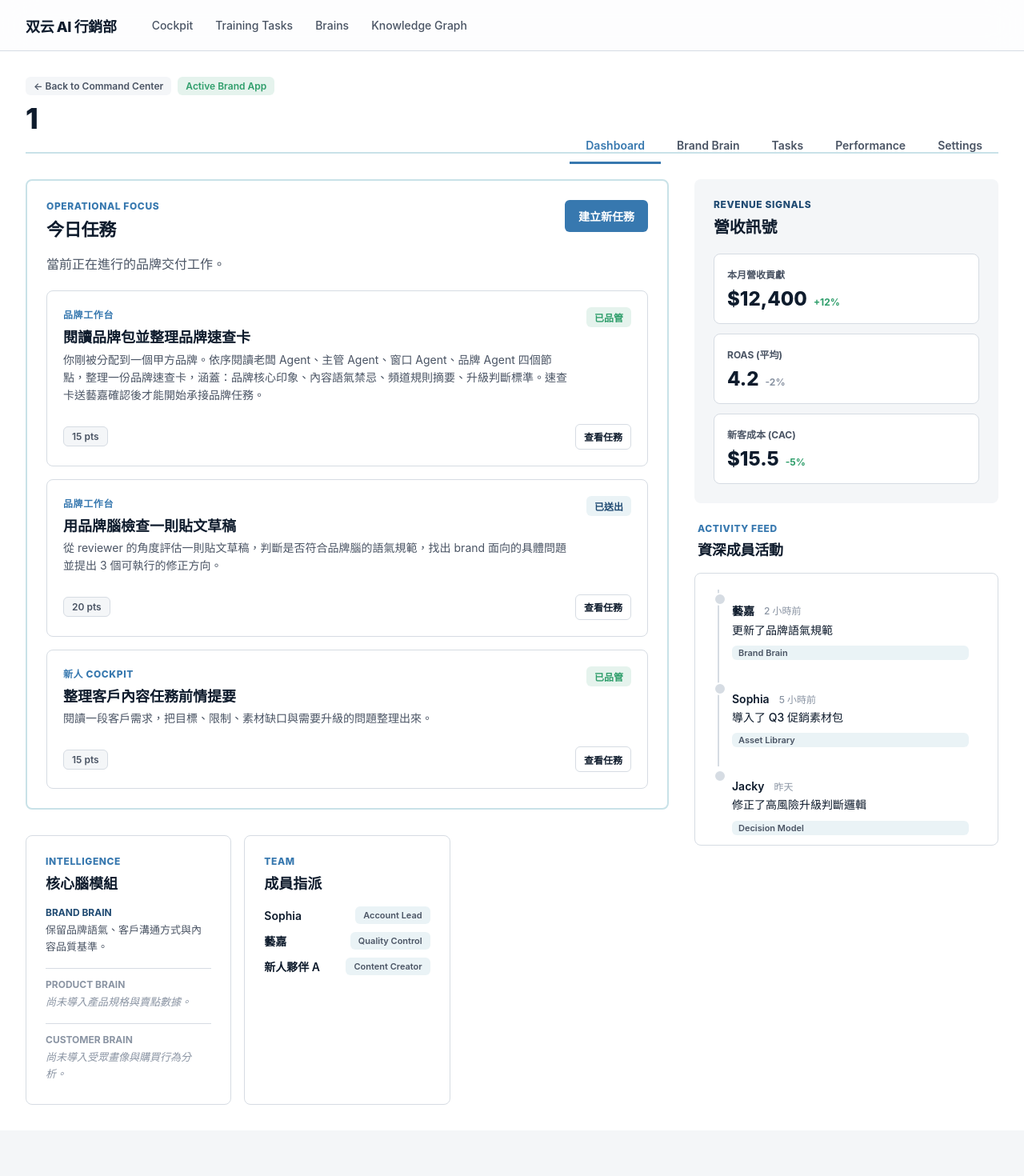
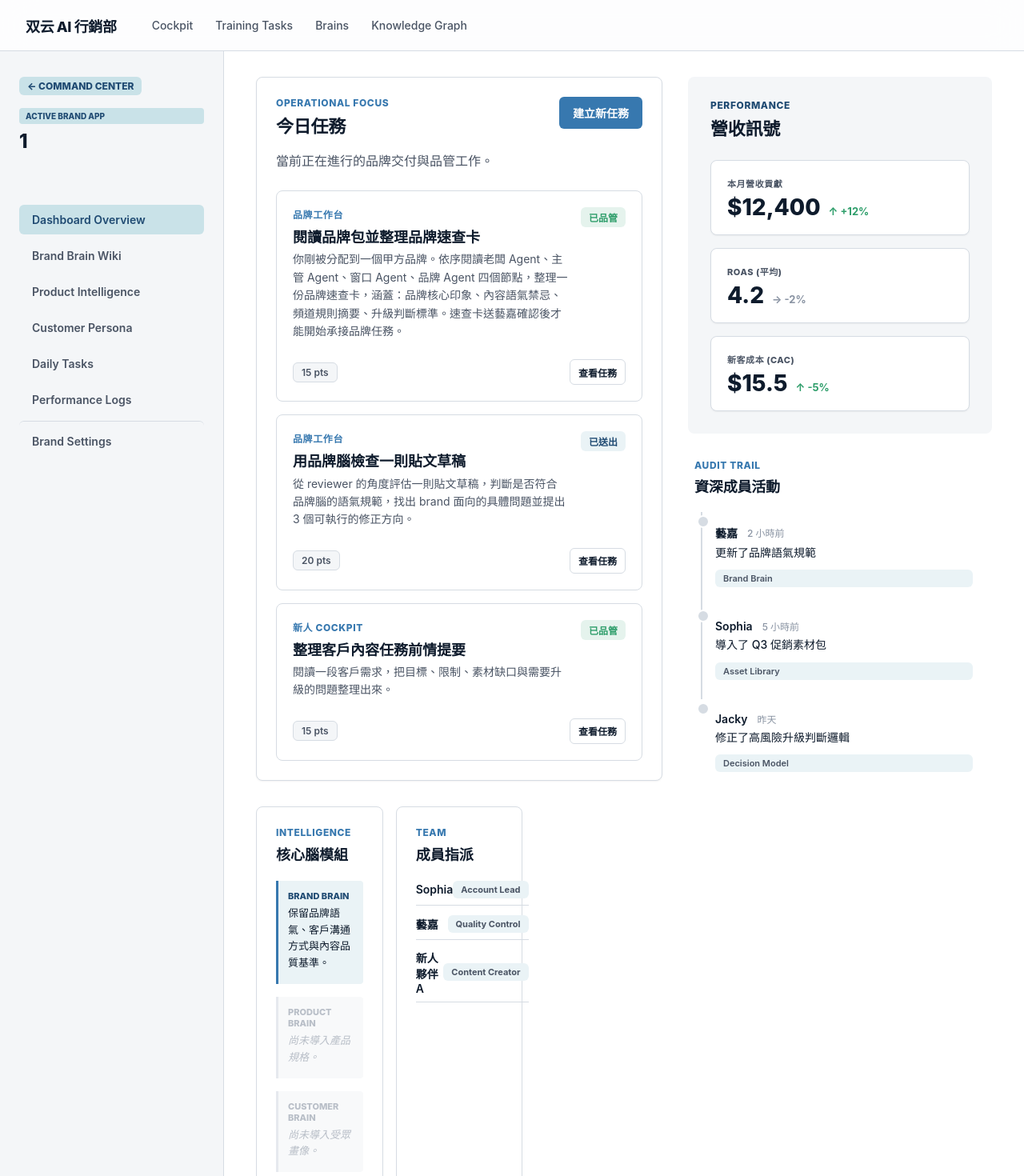
Before and after one commit to gjj22622/2clouds-agents, a Next.js app: page /brands/1 in a window 1280 px wide. Shown: the top 1470 px of the page at 80% size. Before the commit the page ends 1413 px from the top, so only its background shows below. Built offline with nearby package versions, Linux system fonts and the light colour scheme.

Commit message:
Final UI polish for Command Center and Brand App Shell

```diff
--- a/src/app/brands/[id]/page.tsx
+++ b/src/app/brands/[id]/page.tsx
@@ -55,38 +55,40 @@ export default async function BrandDetailPage({
 
   return (
     <div className="brand-app-shell">
-      {/* Brand App Sub-header */}
-      <div className="brand-sub-nav">
-        <div>
-          <div className="meta-row" style={{ gap: "8px", marginBottom: "8px" }}>
-            <Link href="/brands" className="badge" style={{ background: "var(--sy-paper)", cursor: "pointer" }}>← Back to Command Center</Link>
-            <span className="badge reviewed">Active Brand App</span>
-          </div>
-          <h1 style={{ margin: 0, fontSize: "36px" }}>{brandName}</h1>
+      <aside className="brand-app-sidebar">
+        <div style={{ marginBottom: "32px" }}>
+          <Link href="/brands" className="badge" style={{ background: "var(--sy-mist)", color: "var(--primary-strong)", fontWeight: 800, cursor: "pointer", display: "inline-block", marginBottom: "16px" }}>
+            ← COMMAND CENTER
+          </Link>
+          <div className="brand-badge" style={{ marginBottom: "8px" }}>Active Brand App</div>
+          <h1 style={{ margin: 0, fontSize: "24px", lineHeight: 1.2 }}>{brandName}</h1>
         </div>
 
-        <nav>
-          <span className="active">Dashboard</span>
-          <span>Brand Brain</span>
-          <span>Tasks</span>
-          <span>Performance</span>
-          <span>Settings</span>
+        <nav className="brand-sub-nav">
+          <span className="active">Dashboard Overview</span>
+          <span>Brand Brain Wiki</span>
+          <span>Product Intelligence</span>
+          <span>Customer Persona</span>
+          <span>Daily Tasks</span>
+          <span>Performance Logs</span>
+          <span style={{ marginTop: "auto", borderTop: "1px solid var(--line)", paddingTop: "16px" }}>Brand Settings</span>
         </nav>
-      </div>
+      </aside>
 
+      <main className="brand-app-main">
         <div className="page-grid">
           <div className="stack" style={{ gap: "32px" }}>
             {/* Main Content Area */}
-          <div className="section isolated-section">
+            <div className="section isolated-section" style={{ background: "white" }}>
               <div className="section-header">
                 <div>
                   <div className="eyebrow">Operational Focus</div>
-                <h2>今日任務</h2>
-                <p>當前正在進行的品牌交付工作。</p>
+                  <h2 style={{ fontSize: "22px" }}>今日任務</h2>
+                  <p>當前正在進行的品牌交付與品管工作。</p>
                 </div>
                 <button className="button">建立新任務</button>
               </div>
-            <div className="card-list" style={{ marginTop: "20px" }}>
+              <div className="card-list" style={{ marginTop: "24px" }}>
                 {brandTasks.map((task) => {
                   const assignment = taskAssignments.find(a => a.taskId === task.id) || {
                     id: `temp-${task.id}`,
@@ -109,23 +111,23 @@ export default async function BrandDetailPage({
               <section className="section" style={{ boxShadow: "none", border: "1px solid var(--line)" }}>
                 <div className="eyebrow">Intelligence</div>
                 <h3 style={{ marginTop: "8px" }}>核心腦模組</h3>
-              <div className="stack" style={{ gap: "12px", marginTop: "16px" }}>
-                <div>
-                  <div style={{ fontSize: "12px", fontWeight: 700, color: "var(--sy-deep)" }}>BRAND BRAIN</div>
-                  <p style={{ fontSize: "13px", color: "var(--text-muted)", margin: "4px 0" }}>
+                <div className="stack" style={{ gap: "16px", marginTop: "20px" }}>
+                  <div style={{ padding: "12px", borderLeft: "3px solid var(--sy-blue)", background: "var(--sy-cloud)", borderRadius: "0 4px 4px 0" }}>
+                    <div style={{ fontSize: "11px", fontWeight: 800, color: "var(--sy-deep)", textTransform: "uppercase" }}>BRAND BRAIN</div>
+                    <p style={{ fontSize: "13px", color: "var(--sy-ink)", margin: "4px 0", fontWeight: 500 }}>
                       {brandBrain.summary}
                     </p>
                   </div>
-                <div style={{ borderTop: "1px solid var(--sy-line)", paddingTop: "12px" }}>
-                  <div style={{ fontSize: "12px", fontWeight: 700, color: "var(--sy-gray)" }}>PRODUCT BRAIN</div>
+                  <div style={{ padding: "12px", borderLeft: "3px solid var(--line)", background: "var(--sy-paper)", borderRadius: "0 4px 4px 0", opacity: 0.6 }}>
+                    <div style={{ fontSize: "11px", fontWeight: 800, color: "var(--sy-gray)", textTransform: "uppercase" }}>PRODUCT BRAIN</div>
                     <p style={{ fontSize: "13px", color: "var(--sy-gray)", fontStyle: "italic", margin: "4px 0" }}>
-                    尚未導入產品規格與賣點數據。
+                      尚未導入產品規格。
                     </p>
                   </div>
-                <div style={{ borderTop: "1px solid var(--sy-line)", paddingTop: "12px" }}>
-                  <div style={{ fontSize: "12px", fontWeight: 700, color: "var(--sy-gray)" }}>CUSTOMER BRAIN</div>
+                  <div style={{ padding: "12px", borderLeft: "3px solid var(--line)", background: "var(--sy-paper)", borderRadius: "0 4px 4px 0", opacity: 0.6 }}>
+                    <div style={{ fontSize: "11px", fontWeight: 800, color: "var(--sy-gray)", textTransform: "uppercase" }}>CUSTOMER BRAIN</div>
                     <p style={{ fontSize: "13px", color: "var(--sy-gray)", fontStyle: "italic", margin: "4px 0" }}>
-                    尚未導入受眾畫像與購買行為分析。
+                      尚未導入受眾畫像。
                     </p>
                   </div>
                 </div>
@@ -134,11 +136,11 @@ export default async function BrandDetailPage({
               <section className="section" style={{ boxShadow: "none", border: "1px solid var(--line)" }}>
                 <div className="eyebrow">Team</div>
                 <h3 style={{ marginTop: "8px" }}>成員指派</h3>
-              <div className="stack" style={{ gap: "10px", marginTop: "16px" }}>
+                <div className="stack" style={{ gap: "12px", marginTop: "20px" }}>
                   {assignedMembers.map(m => (
-                  <div key={m.name} style={{ display: "flex", justifyContent: "space-between", alignItems: "center", fontSize: "14px" }}>
+                    <div key={m.name} style={{ display: "flex", justifyContent: "space-between", alignItems: "center", fontSize: "14px", paddingBottom: "8px", borderBottom: "1px solid var(--sy-line)" }}>
                       <span style={{ fontWeight: 600 }}>{m.name}</span>
-                    <span className="badge" style={{ fontSize: "11px" }}>{m.role}</span>
+                      <span className="badge" style={{ fontSize: "11px", fontWeight: 700 }}>{m.role}</span>
                     </div>
                   ))}
                 </div>
@@ -146,18 +148,18 @@ export default async function BrandDetailPage({
             </div>
           </div>
 
-        <aside className="stack" style={{ gap: "24px" }}>
-          <section className="section" style={{ background: "var(--sy-paper)", border: "none", boxShadow: "none" }}>
-            <div className="eyebrow" style={{ color: "var(--sy-deep)" }}>Revenue Signals</div>
-            <h2 style={{ fontSize: "20px", marginTop: "8px" }}>營收訊號</h2>
-            <div className="stack" style={{ gap: "12px", marginTop: "20px" }}>
+          <aside className="stack" style={{ gap: "32px" }}>
+            <section className="section" style={{ background: "var(--sy-paper)", border: "none", boxShadow: "none", padding: "28px" }}>
+              <div className="eyebrow" style={{ color: "var(--sy-deep)" }}>Performance</div>
+              <h2 style={{ fontSize: "22px", marginTop: "8px" }}>營收訊號</h2>
+              <div className="stack" style={{ gap: "16px", marginTop: "24px" }}>
                 {revenueSignals.map((signal) => (
                   <div key={signal.label} className="signal-card">
                     <div className="signal-label">{signal.label}</div>
-                  <div style={{ display: "flex", alignItems: "baseline", gap: "8px", marginTop: "8px" }}>
+                    <div style={{ display: "flex", alignItems: "baseline", gap: "10px", marginTop: "8px" }}>
                       <span className="signal-value">{signal.value}</span>
                       <span className={`signal-trend ${signal.type === "positive" ? "positive" : "neutral"}`}>
-                      {signal.trend}
+                        {signal.type === "positive" ? "↑" : "→"} {signal.trend}
                       </span>
                     </div>
                   </div>
@@ -165,19 +167,19 @@ export default async function BrandDetailPage({
               </div>
             </section>
 
-          <section className="section" style={{ border: "none", boxShadow: "none", padding: 0 }}>
-            <div className="eyebrow" style={{ padding: "0 4px" }}>Activity Feed</div>
-            <h2 style={{ fontSize: "18px", marginTop: "8px", padding: "0 4px" }}>資深成員活動</h2>
-            <div className="trace-list" style={{ marginTop: "16px", background: "var(--surface)", border: "1px solid var(--line)", borderRadius: "var(--radius)", padding: "20px 20px 0 20px" }}>
+            <section className="section" style={{ border: "none", boxShadow: "none", padding: "0 8px" }}>
+              <div className="eyebrow">Audit Trail</div>
+              <h2 style={{ fontSize: "18px", marginTop: "8px" }}>資深成員活動</h2>
+              <div className="trace-list" style={{ marginTop: "20px" }}>
                 {recentActions.map((action, index) => (
-                <div className="trace-row" key={action.id} style={{ paddingBottom: index === recentActions.length - 1 ? "12px" : "24px" }}>
+                  <div className="trace-row" key={action.id} style={{ paddingBottom: index === recentActions.length - 1 ? "0" : "24px" }}>
                     <div className="trace-content">
                       <div className="trace-meta">
                         <span className="trace-label" style={{ fontSize: "14px" }}>{action.user}</span>
                         <time className="trace-time">{action.time}</time>
                       </div>
-                    <p style={{ fontSize: "14px", color: "var(--sy-ink)", marginBottom: 4, fontWeight: 500 }}>{action.action}</p>
-                    <span className="badge" style={{ fontSize: "11px", padding: "2px 8px" }}>{action.target}</span>
+                      <p style={{ fontSize: "14px", color: "var(--sy-ink)", marginBottom: 6, fontWeight: 500 }}>{action.action}</p>
+                      <span className="badge" style={{ fontSize: "11px" }}>{action.target}</span>
                     </div>
                   </div>
                 ))}
@@ -185,6 +187,7 @@ export default async function BrandDetailPage({
             </section>
           </aside>
         </div>
+      </main>
     </div>
   );
 }
--- a/src/app/globals.css
+++ b/src/app/globals.css
@@ -414,80 +414,113 @@ p:last-child {
   background: var(--surface);
   margin: -32px;
   min-height: calc(100vh - 64px);
-  padding: 32px;
+  padding: 0;
+  display: flex;
+}
+
+.brand-app-sidebar {
+  width: 280px;
+  background: var(--sy-paper);
+  border-right: 1px solid var(--line);
+  display: flex;
+  flex-direction: column;
+  flex-shrink: 0;
+  padding: 32px 24px;
+}
+
+.brand-app-main {
+  flex: 1;
+  padding: 32px 40px;
+  overflow-y: auto;
 }
 
 .command-center-header {
   background: var(--sy-deep);
   border: none;
   color: white;
+  padding: 40px 32px;
+  border-radius: var(--radius);
+  margin-bottom: 32px;
 }
 
 .command-center-header .eyebrow {
   color: var(--sy-teal);
+  font-weight: 800;
+  letter-spacing: 0.1em;
 }
 
 .command-center-header h1 {
   color: white;
   margin-bottom: 8px;
+  font-size: 36px;
 }
 
 .command-center-header p {
   color: var(--sy-mist);
   max-width: 600px;
+  font-size: 16px;
 }
 
 .brand-sub-nav {
-  border-bottom: 2px solid var(--sy-mist);
   display: flex;
-  justify-content: space-between;
-  align-items: flex-end;
-  margin-bottom: 32px;
-  padding-bottom: 20px;
+  flex-direction: column;
+  gap: 8px;
+  margin-top: 32px;
 }
 
-.brand-sub-nav nav {
-  margin-bottom: -21px;
-}
-
-.brand-sub-nav nav span,
-.brand-sub-nav nav a {
+.brand-sub-nav a,
+.brand-sub-nav span {
   cursor: pointer;
-  padding: 12px 20px;
+  padding: 10px 16px;
+  border-radius: 6px;
   color: var(--text-muted);
   font-weight: 600;
   font-size: 14px;
+  transition: all 0.2s ease;
 }
 
-.brand-sub-nav nav span.active,
-.brand-sub-nav nav a.active {
-  border-bottom: 3px solid var(--primary);
+.brand-sub-nav a:hover,
+.brand-sub-nav span:hover {
+  background: var(--sy-cloud);
   color: var(--primary);
+}
+
+.brand-sub-nav a.active,
+.brand-sub-nav span.active {
+  background: var(--sy-mist);
+  color: var(--primary-strong);
 }
 
 .signal-card {
   background: white;
   border: 1px solid var(--sy-line);
   border-radius: var(--radius);
-  padding: 16px;
+  padding: 20px;
+  box-shadow: var(--shadow-sm);
 }
 
 .signal-label {
   color: var(--text-muted);
-  font-size: 12px;
-  font-weight: 700;
+  font-size: 11px;
+  font-weight: 800;
   text-transform: uppercase;
+  letter-spacing: 0.05em;
+  margin-bottom: 8px;
 }
 
 .signal-value {
   color: var(--sy-ink);
-  font-size: 24px;
+  font-size: 28px;
   font-weight: 800;
+  line-height: 1;
 }
 
 .signal-trend {
-  font-size: 12px;
+  font-size: 13px;
   font-weight: 700;
+  display: flex;
+  align-items: center;
+  gap: 4px;
 }
 
 .signal-trend.positive {
@@ -499,8 +532,19 @@ p:last-child {
 }
 
 .isolated-section {
-  border: 2px solid var(--sy-mist);
-  box-shadow: none;
+  border: 1px solid var(--sy-line);
+  border-radius: var(--radius);
+  box-shadow: var(--shadow-sm);
+}
+
+.brand-badge {
+  background: var(--sy-mist);
+  color: var(--primary-strong);
+  font-size: 10px;
+  font-weight: 800;
+  text-transform: uppercase;
+  padding: 4px 8px;
+  border-radius: 4px;
 }
 
 .button,
```
Also changed, not shown: src/app/brands/page.tsx (+43 -25 lines). Lines whose indentation alone changed are shown as unchanged.
